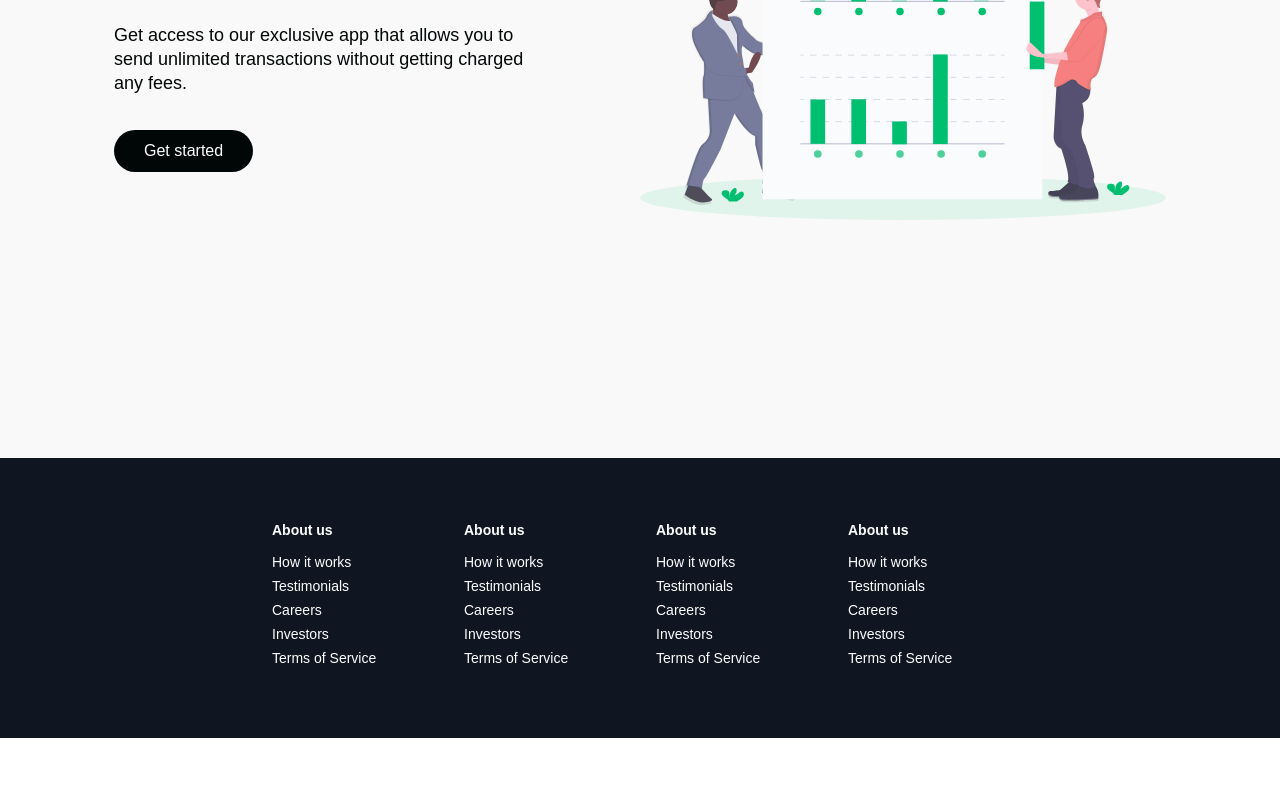
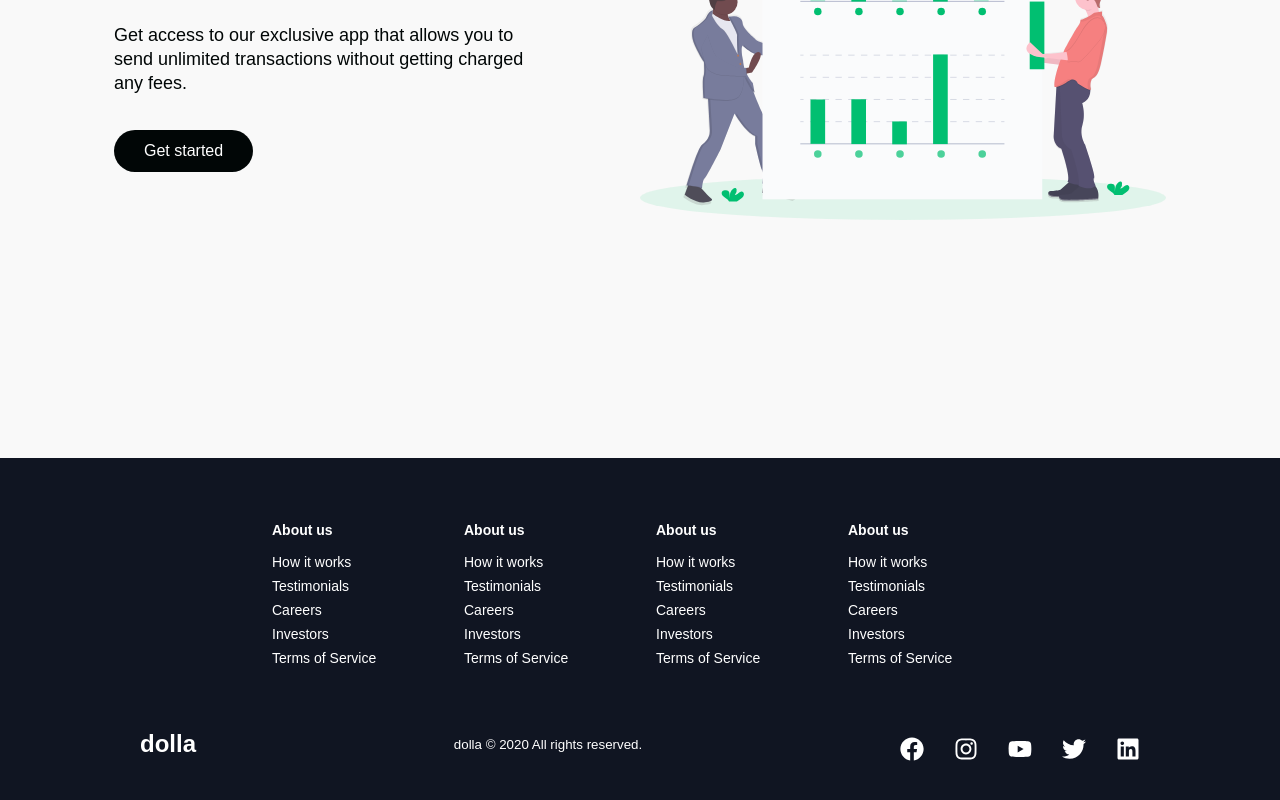
Before and after one commit to devslife7/marcvit-website, a React (Create React App) app: page / in a window 1280 px wide. Shown: the part 3802-4602 px from the top of the page. Before the commit the page ends 4540 px from the top, so only its background shows below. Built offline with nearby package versions, Linux system fonts and the light colour scheme; a web font is replaced by a local one.

Commit message:
finished footer

```diff
--- a/src/components/Footer/FooterElements.js
+++ b/src/components/Footer/FooterElements.js
@@ -65,3 +65,49 @@
     transition: 0.3s ease-ease-in-out;
   }
 `
+
+export const SocialMedia = styled.section`
+  max-width: 1000px;
+  width: 100%;
+`
+
+export const SocialMediaWrap = styled.div`
+  display: flex;
+  justify-content: space-between;
+  align-items: center;
+  max-width: 1100px;
+  margin: 40px auto 0 auto;
+
+  @media screen and (max-width: 820px) {
+    flex-direction: column;
+  }
+`
+
+export const SocialLogo = styled(Link)`
+  color: #fff;
+  justify-self: start;
+  cursor: pointer;
+  text-decoration: none;
+  font-size: 1.5rem;
+  display: flex;
+  align-items: center;
+  margin-bottom: 16px;
+  font-weight: bold;
+`
+
+export const WebsiteRights = styled.small`
+  color: #fff;
+  margin-bottom: 16px;
+`
+
+export const SocialIcons = styled.div`
+  display: flex;
+  justify-content: space-between;
+  align-items: center;
+  width: 240px;
+`
+
+export const SocialIconLink = styled.a`
+  color: #fff;
+  font-size: 24px;
+`
--- a/src/components/Footer/index.js
+++ b/src/components/Footer/index.js
@@ -1,4 +1,5 @@
 import React from "react"
+import { FaFacebook, FaInstagram, FaYoutube, FaTwitter, FaLinkedin } from "react-icons/fa"
 import {
   FooterContainer,
   FooterLink,
@@ -7,6 +8,12 @@
   FooterLinksWrapper,
   FooterLinkTitle,
   FooterWrap,
+  SocialIconLink,
+  SocialIcons,
+  SocialLogo,
+  SocialMedia,
+  SocialMediaWrap,
+  WebsiteRights,
 } from "./FooterElements"
 
 export default function Footer() {
@@ -51,6 +58,30 @@
             </FooterLinkItems>
           </FooterLinksWrapper>
         </FooterLinksContainer>
+        <SocialMedia>
+          <SocialMediaWrap>
+            <SocialLogo to='/'>dolla</SocialLogo>
+            <WebsiteRights>dolla © {new Date().getFullYear()} All rights reserved.</WebsiteRights>
+
+            <SocialIcons>
+              <SocialIconLink href='/' target='_blank' arial-label='Facebook'>
+                <FaFacebook />
+              </SocialIconLink>
+              <SocialIconLink href='/' target='_blank' arial-label='Instagram'>
+                <FaInstagram />
+              </SocialIconLink>
+              <SocialIconLink href='/' target='_blank' arial-label='Youtube'>
+                <FaYoutube />
+              </SocialIconLink>
+              <SocialIconLink href='/' target='_blank' arial-label='Twitter'>
+                <FaTwitter />
+              </SocialIconLink>
+              <SocialIconLink href='/' target='_blank' arial-label='LinkedIn'>
+                <FaLinkedin />
+              </SocialIconLink>
+            </SocialIcons>
+          </SocialMediaWrap>
+        </SocialMedia>
       </FooterWrap>
     </FooterContainer>
   )
```
